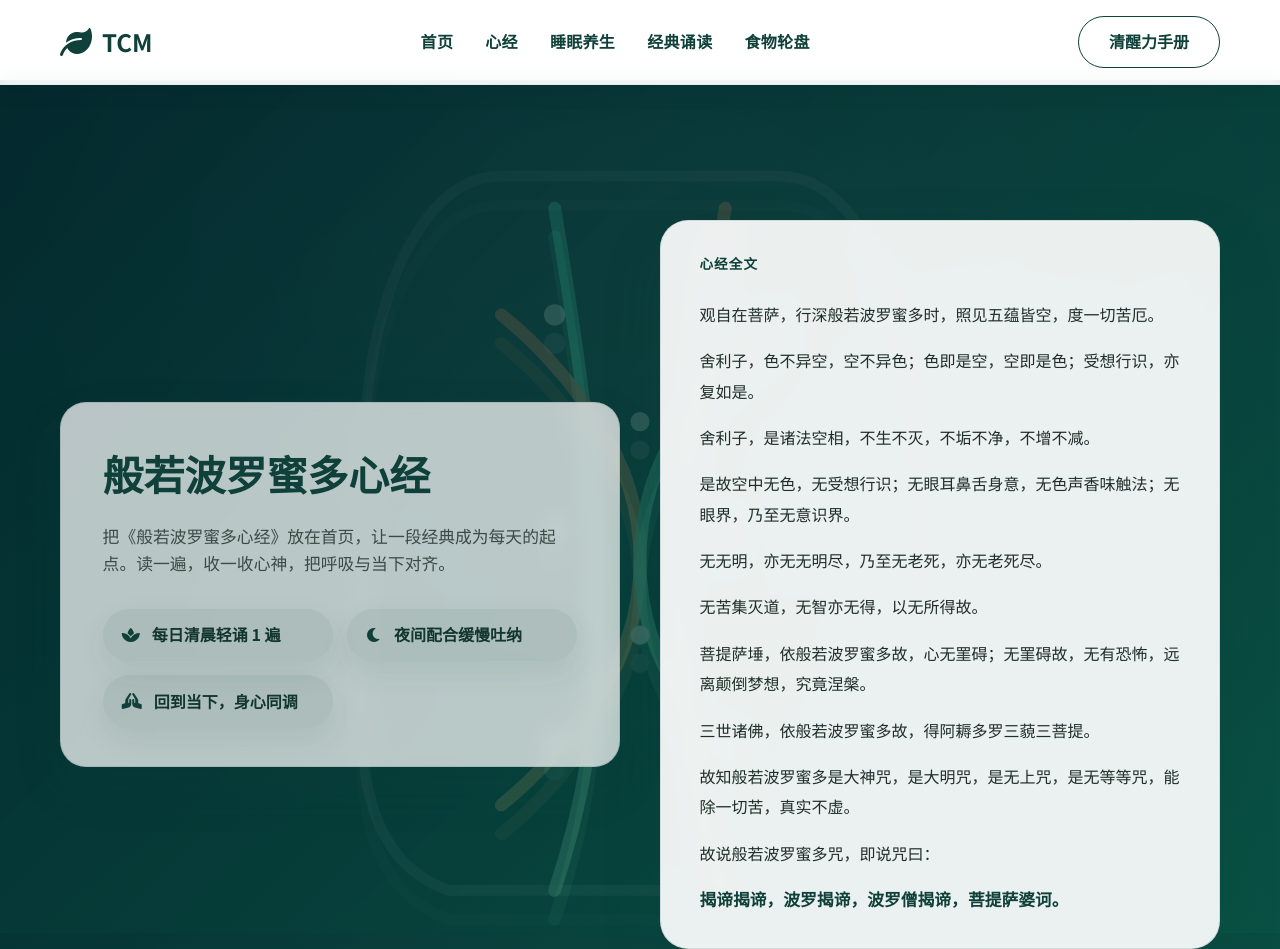
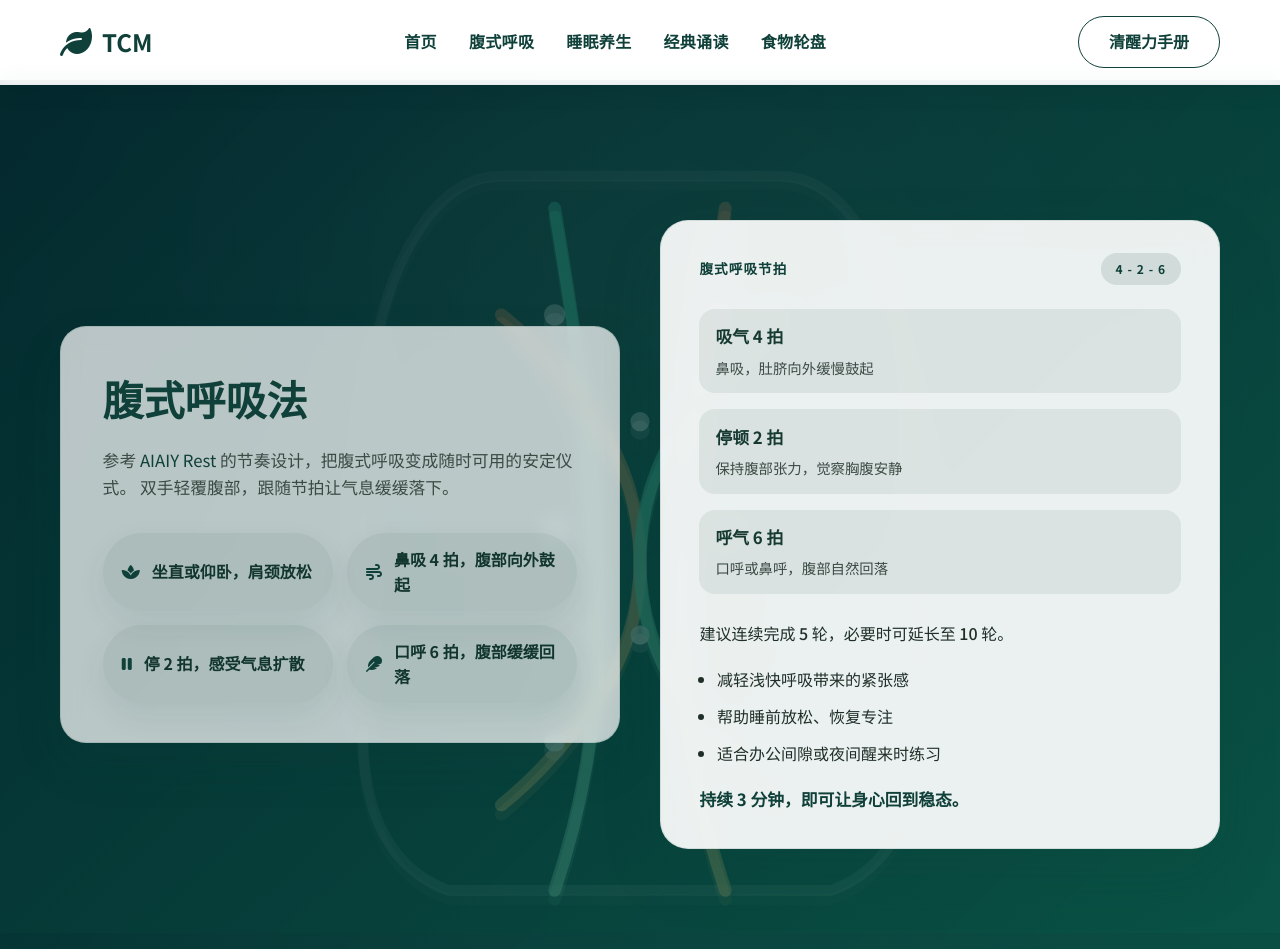
Before and after one commit to youxunzhang/traditionalchinesemedicine.online, a plain HTML site: page index.html in a window 1280 px wide. Shown: the top 949 px of the page. Drawn offline with Linux system fonts and the light colour scheme.

Commit message:
Update homepage with abdominal breathing focus

```diff
--- a/index.html
+++ b/index.html
@@ -4,8 +4,8 @@
     <meta charset="UTF-8">
     <meta http-equiv="Content-Language" content="zh-CN">
     <meta name="viewport" content="width=device-width, initial-scale=1.0">
-    <title>承古堂｜传统中医养生与经方生活提案</title>
-    <meta name="description" content="TraditionalChineseMedicine.online 聚焦经方、养生功法与日常调理，提供睡眠养护、八段锦练习、神农本草精选与中医生活工具。">
+    <title>承古堂｜腹式呼吸法与中医日常调养</title>
+    <meta name="description" content="TraditionalChineseMedicine.online 聚焦腹式呼吸法、经方养生与日常调理，提供呼吸练习、睡眠养护、八段锦与中医生活工具。">
     <link rel="stylesheet" href="styles.css">
     <link rel="stylesheet" href="https://cdnjs.cloudflare.com/ajax/libs/font-awesome/6.0.0/css/all.min.css">
     <link href="https://fonts.googleapis.com/css2?family=Noto+Sans+SC:wght@300;400;500;700;900&display=swap" rel="stylesheet">
@@ -20,7 +20,7 @@
             </div>
             <ul class="nav-menu">
                 <li class="nav-item"><a class="nav-link" href="#hero">首页</a></li>
-                <li class="nav-item"><a class="nav-link" href="#heart-sutra">心经</a></li>
+                <li class="nav-item"><a class="nav-link" href="#breathing">腹式呼吸</a></li>
                 <li class="nav-item"><a class="nav-link" href="sleep.html">睡眠养生</a></li>
                 <li class="nav-item"><a class="nav-link" href="chanting-classics.html">经典诵读</a></li>
                 <li class="nav-item"><a class="nav-link" href="foodpairing.html">食物轮盘</a></li>
@@ -37,42 +37,60 @@
     </nav>
 
     <main>
-        <header class="hero-section heart-sutra-section" id="hero">
-            <div class="container heart-sutra-grid" id="heart-sutra">
-                <div class="heart-sutra-copy">
-                    <h2 class="section-title">般若波罗蜜多心经</h2>
-                    <p class="section-subtitle">把《般若波罗蜜多心经》放在首页，让一段经典成为每天的起点。读一遍，收一收心神，把呼吸与当下对齐。</p>
-                    <div class="heart-sutra-actions">
-                        <div class="heart-sutra-pill">
+        <header class="hero-section breathing-section" id="hero">
+            <div class="container breathing-grid" id="breathing">
+                <div class="breathing-copy">
+                    <h2 class="section-title">腹式呼吸法</h2>
+                    <p class="section-subtitle">
+                        参考 <a href="https://aiaiy.com/rest" target="_blank" rel="noopener">AIAIY Rest</a> 的节奏设计，把腹式呼吸变成随时可用的安定仪式。
+                        双手轻覆腹部，跟随节拍让气息缓缓落下。
+                    </p>
+                    <div class="breathing-actions">
+                        <div class="breathing-pill">
                             <i class="fas fa-spa" aria-hidden="true"></i>
-                            <span>每日清晨轻诵 1 遍</span>
+                            <span>坐直或仰卧，肩颈放松</span>
                         </div>
-                        <div class="heart-sutra-pill">
-                            <i class="fas fa-moon" aria-hidden="true"></i>
-                            <span>夜间配合缓慢吐纳</span>
+                        <div class="breathing-pill">
+                            <i class="fas fa-wind" aria-hidden="true"></i>
+                            <span>鼻吸 4 拍，腹部向外鼓起</span>
                         </div>
-                        <div class="heart-sutra-pill">
-                            <i class="fas fa-hands-praying" aria-hidden="true"></i>
-                            <span>回到当下，身心同调</span>
+                        <div class="breathing-pill">
+                            <i class="fas fa-pause" aria-hidden="true"></i>
+                            <span>停 2 拍，感受气息扩散</span>
+                        </div>
+                        <div class="breathing-pill">
+                            <i class="fas fa-feather" aria-hidden="true"></i>
+                            <span>口呼 6 拍，腹部缓缓回落</span>
                         </div>
                     </div>
                 </div>
-                <article class="heart-sutra-card" aria-label="心经全文">
-                    <div class="heart-sutra-card__header">
-                        <span>心经全文</span>
+                <article class="breathing-card" aria-label="腹式呼吸节拍">
+                    <div class="breathing-card__header">
+                        <span>腹式呼吸节拍</span>
+                        <span class="breathing-badge">4 - 2 - 6</span>
                     </div>
-                    <div class="heart-sutra-text">
-                        <p>观自在菩萨，行深般若波罗蜜多时，照见五蕴皆空，度一切苦厄。</p>
-                        <p>舍利子，色不异空，空不异色；色即是空，空即是色；受想行识，亦复如是。</p>
-                        <p>舍利子，是诸法空相，不生不灭，不垢不净，不增不减。</p>
-                        <p>是故空中无色，无受想行识；无眼耳鼻舌身意，无色声香味触法；无眼界，乃至无意识界。</p>
-                        <p>无无明，亦无无明尽，乃至无老死，亦无老死尽。</p>
-                        <p>无苦集灭道，无智亦无得，以无所得故。</p>
-                        <p>菩提萨埵，依般若波罗蜜多故，心无罣碍；无罣碍故，无有恐怖，远离颠倒梦想，究竟涅槃。</p>
-                        <p>三世诸佛，依般若波罗蜜多故，得阿耨多罗三藐三菩提。</p>
-                        <p>故知般若波罗蜜多是大神咒，是大明咒，是无上咒，是无等等咒，能除一切苦，真实不虚。</p>
-                        <p>故说般若波罗蜜多咒，即说咒曰：</p>
-                        <p class="heart-sutra-mantra">揭谛揭谛，波罗揭谛，波罗僧揭谛，菩提萨婆诃。</p>
+                    <div class="breathing-cycle">
+                        <div class="breathing-cycle__step">
+                            <span>吸气 4 拍</span>
+                            <small>鼻吸，肚脐向外缓慢鼓起</small>
+                        </div>
+                        <div class="breathing-cycle__step">
+                            <span>停顿 2 拍</span>
+                            <small>保持腹部张力，觉察胸腹安静</small>
+                        </div>
+                        <div class="breathing-cycle__step">
+                            <span>呼气 6 拍</span>
+                            <small>口呼或鼻呼，腹部自然回落</small>
+                        </div>
+                    </div>
+                    <div class="breathing-text">
+                        <p>建议连续完成 5 轮，必要时可延长至 10 轮。</p>
+                        <ul class="breathing-benefits">
+                            <li>减轻浅快呼吸带来的紧张感</li>
+                            <li>帮助睡前放松、恢复专注</li>
+                            <li>适合办公间隙或夜间醒来时练习</li>
+                        </ul>
+                        <p class="breathing-note">持续 3 分钟，即可让身心回到稳态。</p>
                     </div>
                 </article>
             </div>
```
Also changed, not shown: styles.css.
